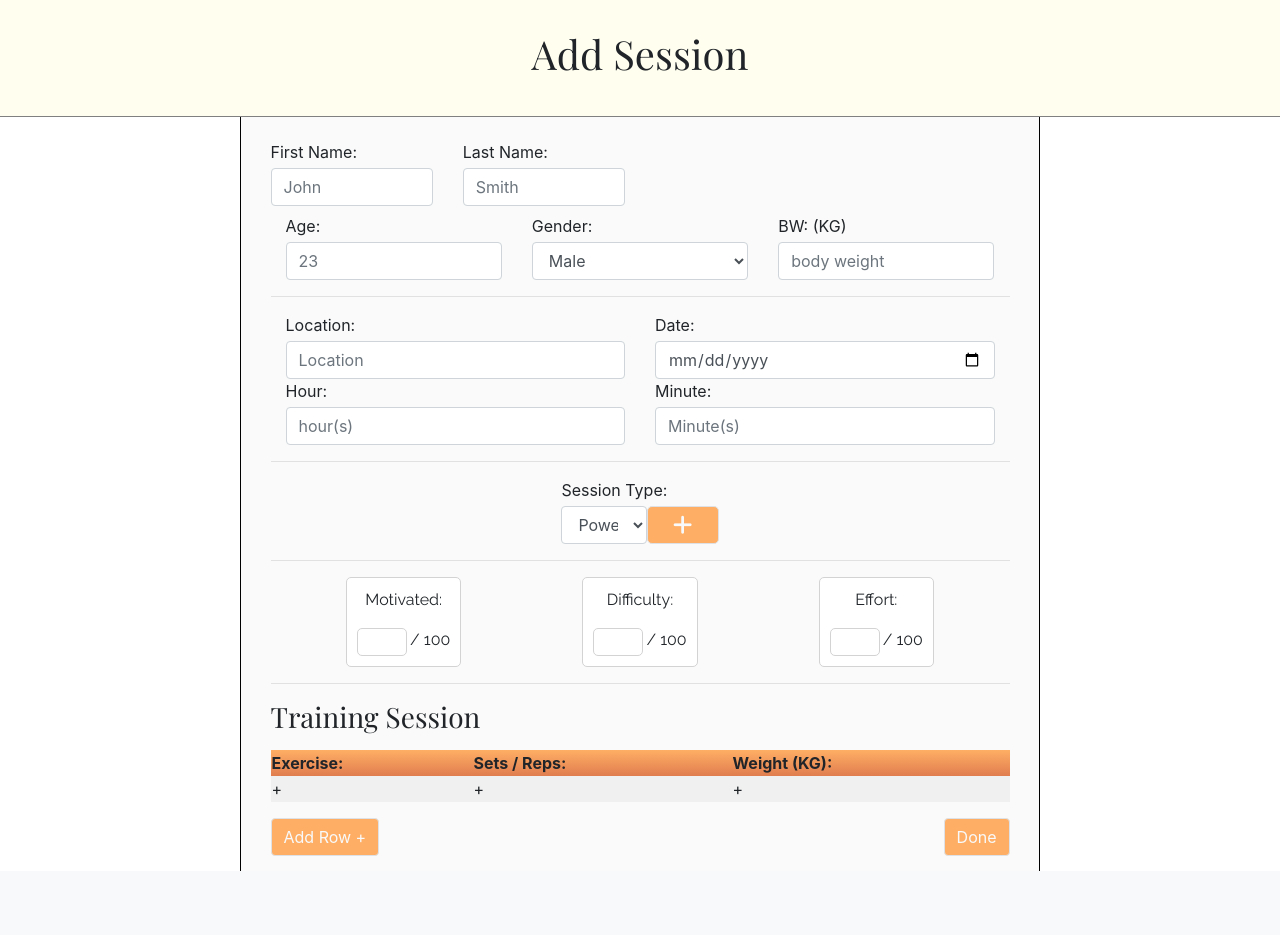
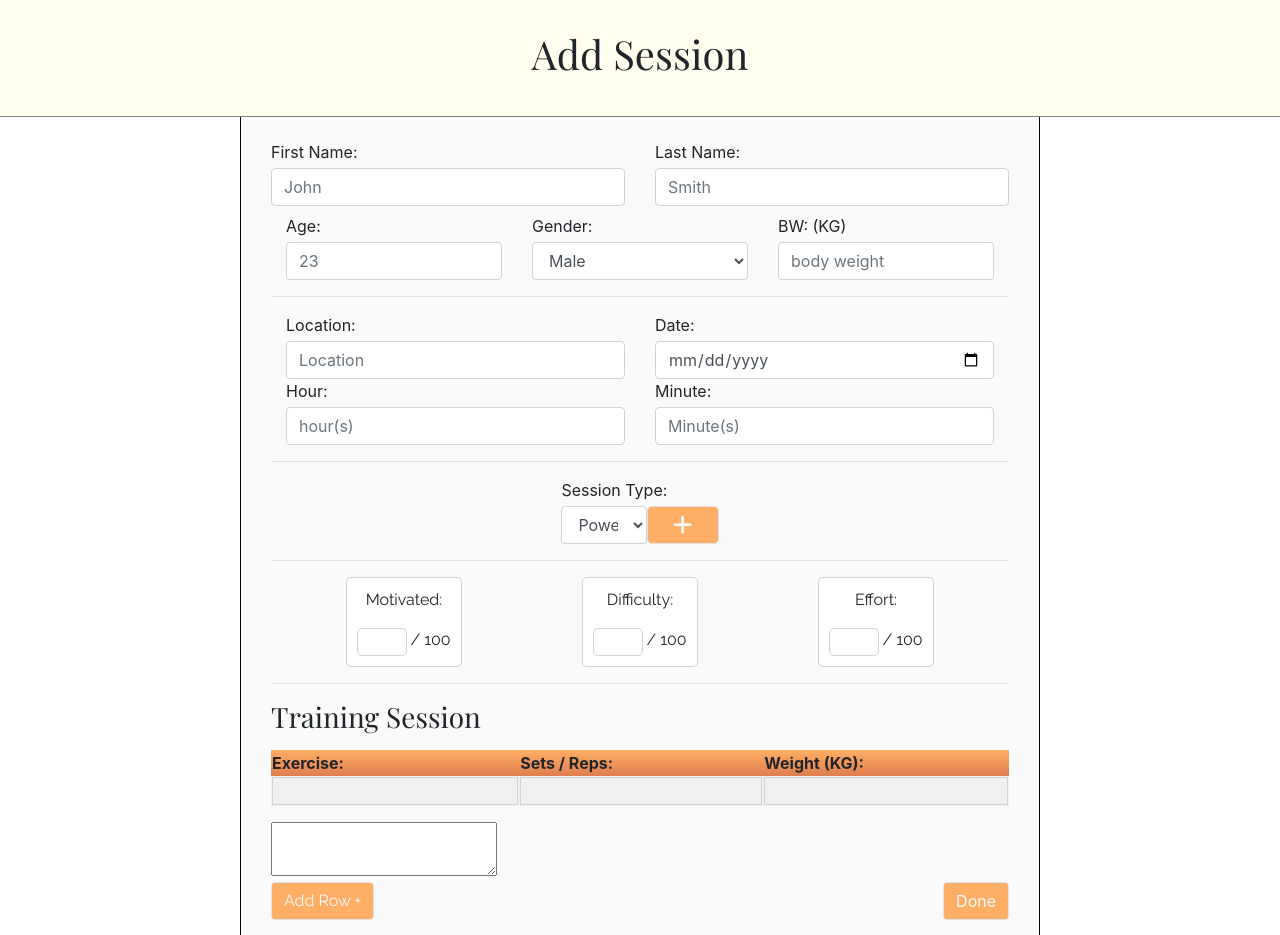
Before and after one commit to Fordalex/power-in-numbers, a Flask app: page /addsession in a window 1280 px wide. Shown: the part 88-1023 px from the top of the page. Before the commit the page ends 959 px from the top, so only its background shows below. Run offline with Flask 2, Linux system fonts and the light colour scheme; some libraries are stand-ins or nearby versions.

Commit message:
created js file, 'add row' button now works with name attribute. small style and margins fixed.

```diff
--- a/static/css/style.css
+++ b/static/css/style.css
@@ -42,6 +42,11 @@ p, a {
 .session-header th {
   background-image: -webkit-gradient(linear, left top, left bottom, from(#ffaf65), to(#e07d4f));
   background-image: linear-gradient(#ffaf65, #e07d4f);
+}
+
+.session-table tr td input {
+  background-color: rgba(0, 0, 0, 0);
+  border: solid lightgray 1px;
 }
 
 .fa-bars {
--- a/static/css/style.scss
+++ b/static/css/style.scss
@@ -46,6 +46,11 @@ p,a {
 
 .session-header th {
     background-image:$mainGradient ;
+}
+
+.session-table tr td input {
+    background-color: rgba(0,0,0,0);
+    border:solid lightgray 1px;
 }
 
 // base.html
--- /dev/null
+++ b/static/js/javascript.js
@@ -0,0 +1,35 @@
+var rowIndex = 1;
+
+function createRow() {
+    rowIndex++;
+    $('#addSessionTable').append(` <tr>
+    <td><input class="container-fluid" type="text" name="session_exercise_${rowIndex}"></td>
+    <td><input class="container-fluid" type="type" name="session_sets_${rowIndex}"></td>
+    <td><input class="container-fluid" type="type" name="session_weight_${rowIndex}"></td>
+</tr>`)
+    for (k = 0; k < newYearTable.length; k++) {
+        tableColour(k);
+    }
+};
+
+// Styles the session table
+var newYearTable = document.getElementsByClassName('session-table');
+var mainColour = 'rgb(136, 227, 255)';
+var firstColour = 'rgb(220,220,220)';
+var secondaryColour = 'rgb(240,240,240)';
+
+function tableColour(num) {
+    var newYearTableRow = newYearTable[num].getElementsByTagName('tr');
+    for (i = 0; i < newYearTableRow.length; i++) {
+        if (i == 0) {
+            newYearTableRow[i].classList.add('session-header');
+        } else if (i % 2 == 0) {
+            newYearTableRow[i].style.backgroundColor = firstColour;
+        } else {
+            newYearTableRow[i].style.backgroundColor = secondaryColour;
+        }
+    };
+};
+for (k = 0; k < newYearTable.length; k++) {
+    tableColour(k);
+}
--- a/templates/addsession.html
+++ b/templates/addsession.html
@@ -5,13 +5,13 @@
 </div>
 <div class="page-wrapper">
     <div class="page-container">
-        <form action="{{ url_for('insert_session') }}" method="POST">
+        <form action="{{ url_for('insert_session') }}" method="POST" class="container-fluid">
             <div class="row my-2 p-0">
-                <div class="col-12 col-lg-3">
+                <div class="col-12 col-lg-6">
                     <label class="mb-1">First Name:</label>
                     <input type="text" class="form-control" placeholder="John" name="first_name">
                 </div>
-                <div class="col-12 col-lg-3">
+                <div class="col-12 col-lg-6">
                     <label class="mb-1">Last Name:</label>
                     <input type="text" class="form-control" placeholder="Smith" name="last_name">
                 </div>
@@ -99,23 +99,22 @@
             <hr>
             <div>
                 <h3 class="my-3">Training Session</h3>
-                <table class="session-table mb-3 container-fluid">
+                <table class="session-table mb-3 container-fluid" id="addSessionTable">
                     <tr>
                         <th>Exercise:</th>
                         <th>Sets / Reps:</th>
                         <th>Weight (KG):</th>
                     </tr>
                     <tr>
-                        <td>+</td>
-                        <td>+</td>
-                        <td>+</td>
+                        <td><input class="container-fluid" type="text" name="session_exercise_1"></td>
+                        <td><input class="container-fluid" type="type" name="session_sets_1"></td>
+                        <td><input class="container-fluid" type="type" name="session_weight_1"></td>
                     </tr>
                 </table>
+                <textarea name="notes"></textarea>
                 <div class="row m-0 p-0">
                     <div class="col-6 m-0 p-0">
-                        <button
-                            class="btn btn-primary d-flex justify-content-end secondary-colour text-light border">Add
-                            Row +</button>
+                        <a class="btn secondary-colour text-light border" onclick="createRow()">Add Row +</a>
                     </div>
                     <div class="col-6 m-0 p-0 d-flex justify-content-end">
                         <button class="btn secondary-colour text-light border" type="submit" name="action">Done</button>
--- a/templates/home.html
+++ b/templates/home.html
@@ -117,7 +117,7 @@
                         </div>
                         <div class="row m-0 mt-2 p-0">
                             <div class="col-6">
-                                <p><b>Notes:  {{ session.notes }}</b></p>
+                                <p><b>Notes:</b>  {{ session.notes }}</p>
                             </div>
                             <div class="col-6">
                                 <p>
```
Also changed, not shown: templates/base.html (+11 -29 lines), 2 other files.
